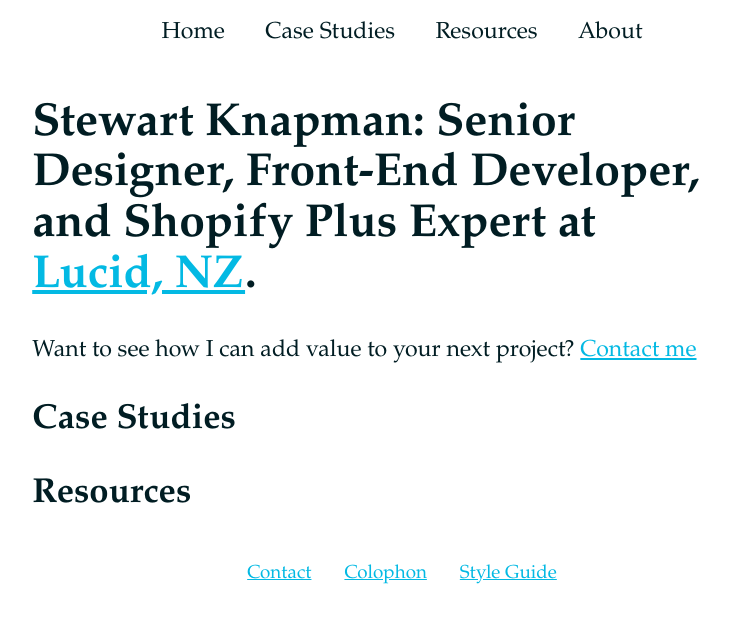
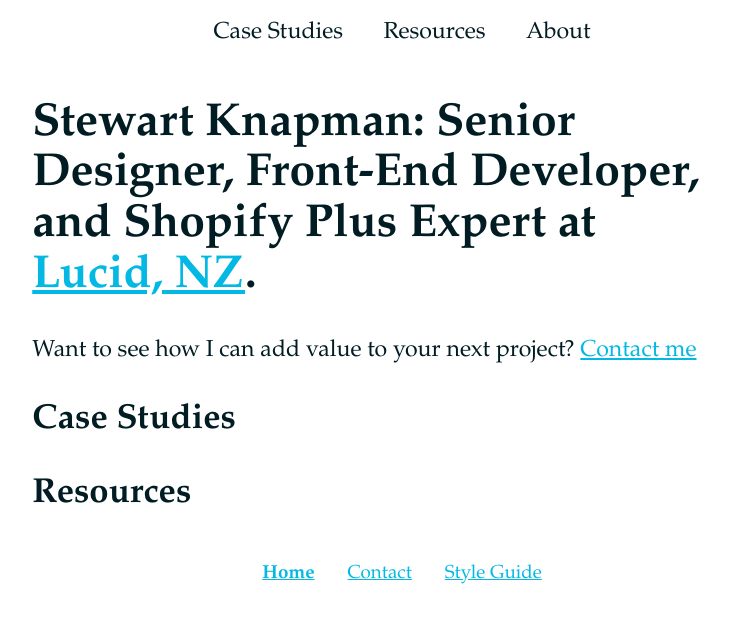
Before and after one commit to stewartknapman/stewartknapman-10k, a website: page _src/html/index.html in a window 1280 px wide. Shown: the whole page, without its empty margins (238-968 px from the left). Drawn offline with Linux system fonts and the light colour scheme.

Commit message:
nav tweaks

```diff
--- a/_src/html/index.html
+++ b/_src/html/index.html
@@ -14,7 +14,6 @@
   <header>
     <nav>
       <ul>
-        <li><a href="/">Home</a></li>
         <li><a href="/">Case Studies</a></li>
         <li><a href="/">Resources</a></li>
         <li><a href="/">About</a></li>
@@ -44,9 +43,9 @@
   <footer>
     <nav>
       <ul>
+        <li class="live"><a href="/">Home</a></li>
         <li><a href="mailto:info@stewartknapman.com">Contact</a></li>
-        <li><a href="/">Colophon</a></li>
-        <li><a href="/">Style Guide</a></li>
+        <li><a href="/styleguide.html">Style Guide</a></li>
       </ul>
     </nav>
   </footer>
--- a/_src/scss/modules/nav-core.scss
+++ b/_src/scss/modules/nav-core.scss
@@ -6,6 +6,9 @@
   a {
     display: block;
     padding: 0.5em 0.75em;
+  }
+  .live {
+    font-weight: 800;
   }
 }
 
```
Also changed, not shown: _src/html/styleguide.html (+2 -3 lines), index.html (+1 -1 lines), styleguide.html (+1 -1 lines), c/a.css.
